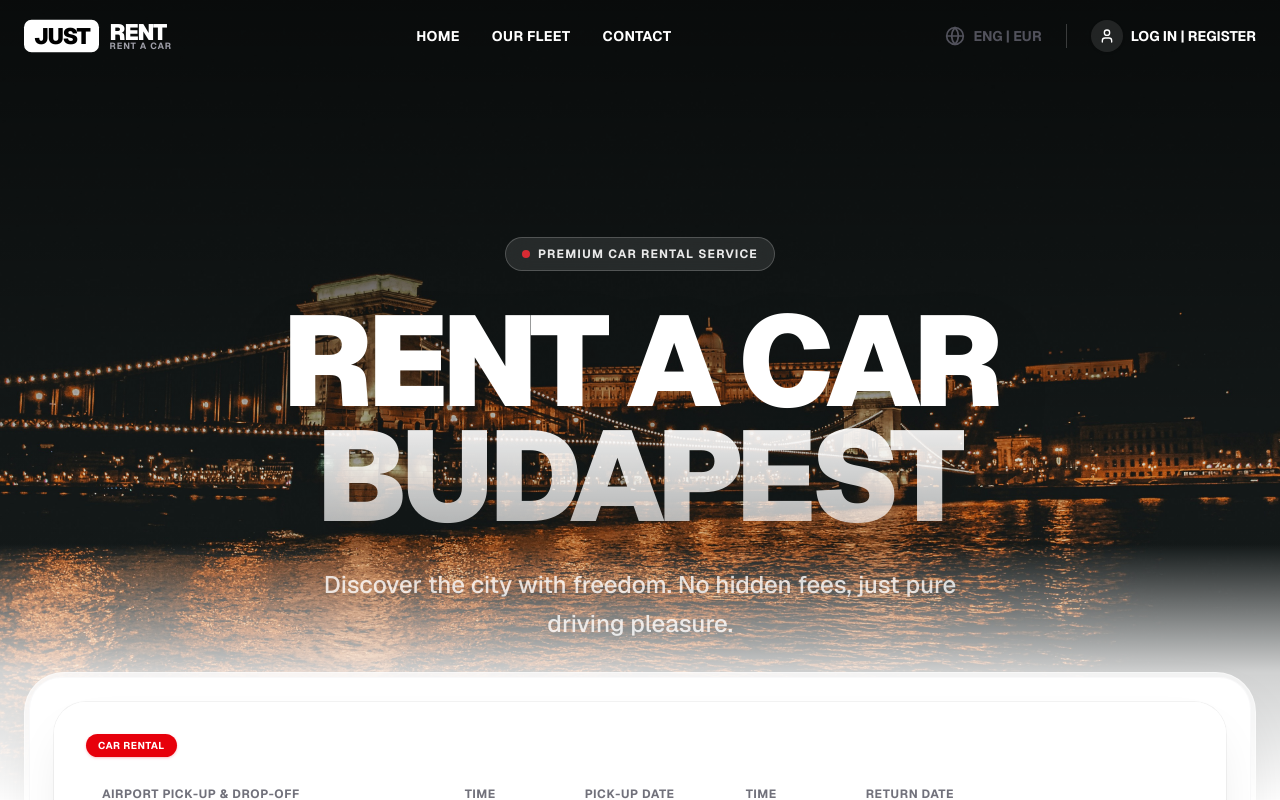
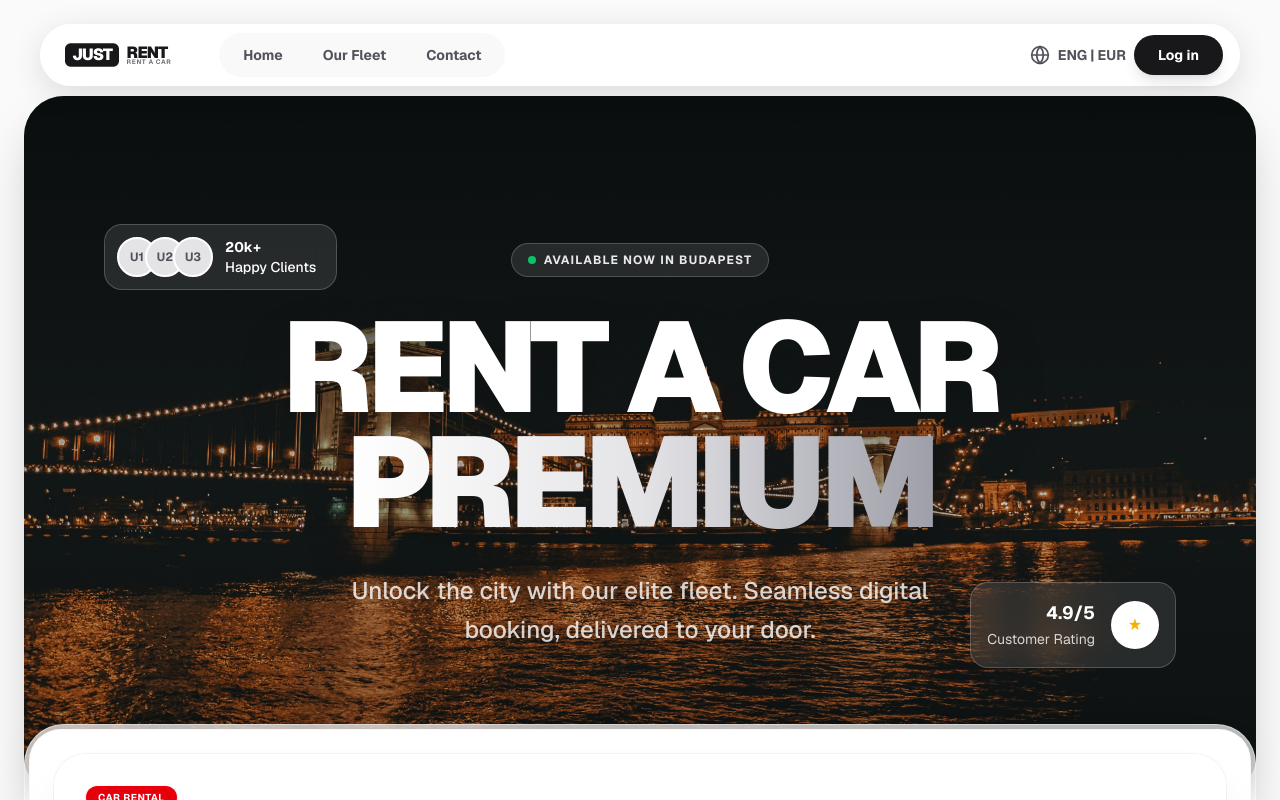
Before and after one commit to SaizoSan98/justrentweb, a Next.js app: page / in a window 1280 px wide. Shown: the top 800 px of the page. Built offline with nearby package versions, Linux system fonts and the light colour scheme; no server answers; the database is empty.

Commit message:
feat: redesign hero as floating card, new pill header, glassmorphic elements

```diff
--- a/src/app/page.tsx
+++ b/src/app/page.tsx
@@ -44,15 +44,15 @@ export default async function LandingPage() {
   const t = (key: string, section: string = "hero") => (dictionary as any)?.[section]?.[key] || key
 
   return (
-    <div className="flex flex-col min-h-screen bg-white font-sans selection:bg-black selection:text-white">
-      {/* Navbar */}
+    <div className="flex flex-col min-h-screen bg-zinc-50 font-sans selection:bg-black selection:text-white">
+      {/* Navbar - Now floating inside/above the hero via CSS */}
       <Header transparent={true} user={session?.user} dictionary={dictionary} lang={lang} />
 
-      {/* Hero Section */}
+      {/* Hero Section - The Card */}
       <Hero dictionary={dictionary} />
 
       {/* Floating Booking Engine - Bridging Hero & Content */}
-      <div className="container mx-auto px-6 relative z-30 -mt-32 mb-32">
+      <div className="container mx-auto px-6 relative z-30 -mt-24 mb-32">
         <div className="bg-white/70 backdrop-blur-xl border border-white/40 p-1 rounded-[2.5rem] shadow-[0_32px_64px_-12px_rgba(0,0,0,0.1)]">
           <div className="bg-white rounded-[2rem] p-6 border border-zinc-100/50">
              <BookingEngine dictionary={dictionary} />
--- a/src/components/home/Hero.tsx
+++ b/src/components/home/Hero.tsx
@@ -17,7 +17,8 @@ export function Hero({ dictionary }: { dictionary?: Dictionary }) {
   }
 
   return (
-    <section className="relative h-[90vh] min-h-[800px] flex flex-col justify-center items-center overflow-hidden">
+    <div className="pt-24 px-4 pb-4 md:px-6 md:pb-6 bg-zinc-50">
+      <section className="relative h-[85vh] min-h-[700px] flex flex-col justify-center items-center overflow-hidden rounded-[2.5rem] shadow-2xl">
 
         {/* Background Image with Parallax-like feel */}
         <div className="absolute inset-0 z-0">
@@ -29,13 +30,45 @@ export function Hero({ dictionary }: { dictionary?: Dictionary }) {
             priority
           />
           {/* Gradient Overlay for Text Readability */}
-        <div className="absolute inset-0 bg-gradient-to-b from-black/60 via-black/20 to-transparent" />
-
-        {/* Bottom Fade to White - Crucial for seamless transition */}
-        <div className="absolute bottom-0 left-0 w-full h-64 bg-gradient-to-t from-white via-white/80 to-transparent" />
+          <div className="absolute inset-0 bg-gradient-to-b from-black/50 via-black/20 to-black/40" />
         </div>
 
-      <div className="container mx-auto px-6 relative z-20 text-center pt-20">
+        {/* Floating Glassmorphic Elements (Decorations) */}
+        <motion.div
+          initial={{ opacity: 0, x: -50 }}
+          animate={{ opacity: 1, x: 0 }}
+          transition={{ delay: 0.5, duration: 0.8 }}
+          className="absolute top-32 left-10 md:left-20 hidden lg:flex items-center gap-3 bg-white/10 backdrop-blur-md p-3 rounded-2xl border border-white/20"
+        >
+          <div className="flex -space-x-3">
+             {[1,2,3].map(i => (
+               <div key={i} className="w-10 h-10 rounded-full bg-zinc-200 border-2 border-white flex items-center justify-center text-xs font-bold text-zinc-600">
+                 U{i}
+               </div>
+             ))}
+          </div>
+          <div className="text-white text-sm font-medium pr-2">
+            <span className="block font-bold">20k+</span>
+            Happy Clients
+          </div>
+        </motion.div>
+
+        <motion.div
+          initial={{ opacity: 0, x: 50 }}
+          animate={{ opacity: 1, x: 0 }}
+          transition={{ delay: 0.7, duration: 0.8 }}
+          className="absolute bottom-32 right-10 md:right-20 hidden lg:flex items-center gap-4 bg-white/10 backdrop-blur-md p-4 rounded-2xl border border-white/20"
+        >
+          <div className="text-white text-right">
+            <span className="block font-bold text-lg">4.9/5</span>
+            <span className="text-sm text-white/80">Customer Rating</span>
+          </div>
+          <div className="w-12 h-12 bg-white rounded-full flex items-center justify-center text-yellow-500">
+             ★
+          </div>
+        </motion.div>
+
+        <div className="container mx-auto px-6 relative z-20 text-center">
           <motion.div
             initial={{ opacity: 0, y: 40 }}
             animate={{ opacity: 1, y: 0 }}
@@ -43,20 +76,21 @@ export function Hero({ dictionary }: { dictionary?: Dictionary }) {
             className="max-w-5xl mx-auto"
           >
             <div className="inline-flex items-center gap-2 px-4 py-2 rounded-full bg-white/10 backdrop-blur-md border border-white/20 mb-8">
-             <span className="w-2 h-2 rounded-full bg-red-500 animate-pulse" />
-             <span className="text-white/90 text-xs font-bold tracking-widest uppercase">Premium Car Rental Service</span>
+               <span className="w-2 h-2 rounded-full bg-green-400 animate-pulse" />
+               <span className="text-white/90 text-xs font-bold tracking-widest uppercase">Available Now in Budapest</span>
             </div>
 
             <h1 className="text-6xl md:text-8xl lg:text-9xl font-black text-white tracking-tighter leading-[0.9] mb-8 drop-shadow-2xl">
               RENT A CAR <br/>
-            <span className="text-transparent bg-clip-text bg-gradient-to-b from-white to-white/60">BUDAPEST</span>
+              <span className="text-transparent bg-clip-text bg-gradient-to-r from-white via-zinc-200 to-zinc-400">PREMIUM</span>
             </h1>
 
             <p className="text-lg md:text-2xl text-white/80 max-w-2xl mx-auto leading-relaxed font-medium drop-shadow-lg">
-            Discover the city with freedom. No hidden fees, just pure driving pleasure.
+              Unlock the city with our elite fleet. Seamless digital booking, delivered to your door.
             </p>
           </motion.div>
         </div>
       </section>
+    </div>
   )
 }
--- a/src/components/layout/Header.tsx
+++ b/src/components/layout/Header.tsx
@@ -25,7 +25,7 @@ export function Header({ transparent = false, user, dictionary = {}, lang = "en"
 
   useEffect(() => {
     const handleScroll = () => {
-      setIsScrolled(window.scrollY > 50)
+      setIsScrolled(window.scrollY > 20)
     }
     window.addEventListener("scroll", handleScroll)
     return () => window.removeEventListener("scroll", handleScroll)
@@ -45,76 +45,63 @@ export function Header({ transparent = false, user, dictionary = {}, lang = "en"
       .slice(0, 2) || "U";
   }
 
-  const isTransparent = transparent && !isScrolled
-  const textColor = isTransparent ? "text-white" : "text-zinc-900"
-  const navHoverColor = isTransparent ? "hover:text-red-400" : "hover:text-red-600"
+  // Always white text on transparent, black on white background
+  // Floating pill style logic
+  const isFloating = true;
 
   return (
+    <div className="fixed top-6 left-0 right-0 z-50 flex justify-center px-4 pointer-events-none">
       <header className={cn(
-      "fixed top-0 w-full z-50 transition-all duration-300 border-b",
-      isTransparent
-        ? "bg-transparent border-transparent py-4"
-        : "bg-white/95 backdrop-blur-md border-zinc-200 py-2 shadow-sm"
+        "pointer-events-auto transition-all duration-500 ease-[cubic-bezier(0.22,1,0.36,1)]",
+        "flex items-center justify-between px-2 py-2 rounded-full",
+        "bg-white/90 backdrop-blur-xl border border-white/20 shadow-[0_8px_32px_rgba(0,0,0,0.12)]",
+        isScrolled ? "w-[90%] md:w-[70%] lg:w-[50%]" : "w-[95%] md:w-[85%] lg:w-[1200px]"
       )}>
-      <div className="container mx-auto px-6 flex items-center justify-between">
+        <div className="flex items-center gap-1 pl-4">
           {/* Logo */}
-        <Link href="/" className="flex items-center group">
-          <Logo
-            className="scale-125 origin-left transition-transform group-hover:scale-110"
-            variant={isTransparent ? "light" : "dark"}
-          />
+          <Link href="/" className="flex items-center group mr-8">
+             <Logo variant="dark" className="scale-90 origin-left" />
           </Link>
 
-        {/* Desktop Nav */}
-        <nav className="hidden md:flex gap-8 text-sm font-bold tracking-wide uppercase">
-          <Link href="/" className={cn("transition-colors", textColor, navHoverColor)}>{t('home')}</Link>
-          <Link href="/fleet" className={cn("transition-colors", textColor, navHoverColor)}>{t('fleet')}</Link>
-          <Link href="#contact" className={cn("transition-colors", textColor, navHoverColor)}>{t('contact')}</Link>
+          {/* Desktop Nav - Now Pill Style */}
+          <nav className="hidden md:flex items-center bg-zinc-100/50 rounded-full px-1 py-1">
+            {[
+              { href: "/", label: t('home') },
+              { href: "/fleet", label: t('fleet') },
+              { href: "/contact", label: t('contact') }
+            ].map((link) => (
+              <Link
+                key={link.href}
+                href={link.href}
+                className="px-5 py-2 rounded-full text-sm font-bold text-zinc-600 hover:text-zinc-900 hover:bg-white transition-all duration-300"
+              >
+                {link.label}
+              </Link>
+            ))}
           </nav>
+        </div>
 
         {/* Right Actions */}
-        <div className="flex items-center gap-6">
+        <div className="flex items-center gap-2 pr-2">
           {/* Language Selector */}
-          <div className={isTransparent ? "text-white" : "text-zinc-900"}>
+          <div className="hidden sm:block text-zinc-900">
             <LanguageSwitcher currentLang={lang} />
           </div>
 
-          <div className={cn("w-px h-6 hidden md:block", isTransparent ? "bg-white/20" : "bg-zinc-200")} />
-
           {/* Auth Trigger */}
           {user ? (
-            <div className="flex items-center gap-4">
+            <div className="flex items-center gap-2">
               <Link href={user.role === 'ADMIN' ? "/admin" : "/dashboard"}>
-                <Button variant="ghost" className={cn("hidden md:flex items-center gap-2 hover:bg-transparent p-0 h-auto transition-colors group font-normal", textColor, navHoverColor)}>
-                  <div className={cn(
-                    "w-8 h-8 rounded-full flex items-center justify-center transition-all duration-300 shadow-sm group-hover:shadow-md text-xs font-bold",
-                    isTransparent ? "bg-white/10 text-white group-hover:bg-white/20" : "bg-zinc-100 text-zinc-900 group-hover:bg-red-50"
-                  )}>
-                    {getInitials(user.name)}
-                  </div>
-                  <span className="text-sm font-bold uppercase group-hover:underline decoration-2 underline-offset-4">
-                    {t('welcome')}, {getInitials(user.name)}
-                  </span>
+                <Button variant="ghost" className="rounded-full w-10 h-10 p-0 bg-zinc-900 text-white hover:bg-zinc-800 hover:scale-105 transition-all">
+                   <span className="text-xs font-bold">{getInitials(user.name)}</span>
                 </Button>
               </Link>
-              <form action={logoutAction}>
-                <Button variant="ghost" size="sm" className={cn("hover:text-red-600", isTransparent ? "text-zinc-300" : "text-zinc-500")}>
-                  <LogOut className="w-4 h-4 mr-2" />
-                  {t('signout')}
-                </Button>
-              </form>
             </div>
           ) : (
             <AuthModal
               trigger={
-                <Button variant="ghost" className={cn("hidden md:flex items-center gap-2 hover:bg-transparent p-0 h-auto transition-colors group font-normal", textColor, navHoverColor)}>
-                  <div className={cn(
-                    "w-8 h-8 rounded-full flex items-center justify-center transition-all duration-300 shadow-sm group-hover:shadow-md",
-                    isTransparent ? "bg-white/10 text-white group-hover:bg-white/20" : "bg-zinc-100 text-zinc-900 group-hover:bg-red-50"
-                  )}>
-                    <User className="w-4 h-4" />
-                  </div>
-                  <span className="text-sm font-bold uppercase group-hover:underline decoration-2 underline-offset-4">{t('login')} | {t('register')}</span>
+                <Button className="rounded-full bg-zinc-900 text-white hover:bg-zinc-800 px-6 font-bold shadow-lg hover:shadow-xl hover:scale-105 transition-all">
+                  {t('login')}
                 </Button>
               }
             />
@@ -123,91 +110,29 @@ export function Header({ transparent = false, user, dictionary = {}, lang = "en"
           {/* Mobile Menu Toggle */}
           <Sheet open={isMobileMenuOpen} onOpenChange={setIsMobileMenuOpen}>
             <SheetTrigger asChild>
-              <Button variant="ghost" size="icon" className={cn("md:hidden", textColor)}>
-                <Menu className="w-6 h-6" />
+              <Button variant="ghost" size="icon" className="md:hidden text-zinc-900 rounded-full w-10 h-10 hover:bg-zinc-100">
+                <Menu className="w-5 h-5" />
               </Button>
             </SheetTrigger>
             <SheetContent side="right" className="w-[300px] sm:w-[400px] bg-white p-0 flex flex-col">
+              {/* ... existing mobile menu content ... */}
               <div className="p-6 border-b border-zinc-100 flex items-center justify-between">
                 <Link href="/" onClick={() => setIsMobileMenuOpen(false)}>
                   <Logo variant="dark" />
                 </Link>
-                {/* Close button is automatically added by SheetContent, but we can customize if needed */}
               </div>
 
               <div className="flex-1 overflow-y-auto p-6 flex flex-col gap-6">
                 <nav className="flex flex-col gap-4">
-                  <Link
-                    href="/"
-                    className="text-lg font-bold text-zinc-900 hover:text-red-600 transition-colors"
-                    onClick={() => setIsMobileMenuOpen(false)}
-                  >
-                    {t('home')}
-                  </Link>
-                  <Link
-                    href="/fleet"
-                    className="text-lg font-bold text-zinc-900 hover:text-red-600 transition-colors"
-                    onClick={() => setIsMobileMenuOpen(false)}
-                  >
-                    {t('fleet')}
-                  </Link>
-                  <Link
-                    href="#contact"
-                    className="text-lg font-bold text-zinc-900 hover:text-red-600 transition-colors"
-                    onClick={() => setIsMobileMenuOpen(false)}
-                  >
-                    {t('contact')}
-                  </Link>
+                  <Link href="/" className="text-lg font-bold text-zinc-900" onClick={() => setIsMobileMenuOpen(false)}>{t('home')}</Link>
+                  <Link href="/fleet" className="text-lg font-bold text-zinc-900" onClick={() => setIsMobileMenuOpen(false)}>{t('fleet')}</Link>
+                  <Link href="/contact" className="text-lg font-bold text-zinc-900" onClick={() => setIsMobileMenuOpen(false)}>{t('contact')}</Link>
                 </nav>
-
-                <div className="h-px bg-zinc-100 w-full my-2" />
-
-                {/* Mobile Auth */}
-                {user ? (
-                  <div className="flex flex-col gap-4">
-                    <div className="flex items-center gap-3 mb-2">
-                      <div className="w-10 h-10 rounded-full bg-zinc-100 flex items-center justify-center text-zinc-900 font-bold border border-zinc-200">
-                        {getInitials(user.name)}
-                      </div>
-                      <div>
-                        <div className="font-bold text-zinc-900">{user.name || "User"}</div>
-                        <div className="text-xs text-zinc-500">{user.email}</div>
-                      </div>
-                    </div>
-
-                    <Link href={user.role === 'ADMIN' ? "/admin" : "/dashboard"} onClick={() => setIsMobileMenuOpen(false)}>
-                      <Button variant="outline" className="w-full justify-start">
-                        <User className="w-4 h-4 mr-2" />
-                        {t('profile')}
-                      </Button>
-                    </Link>
-
-                    <form action={async () => {
-                      await logoutAction()
-                      setIsMobileMenuOpen(false)
-                    }}>
-                      <Button variant="ghost" className="w-full justify-start text-red-600 hover:text-red-700 hover:bg-red-50">
-                        <LogOut className="w-4 h-4 mr-2" />
-                        {t('signout')}
-                      </Button>
-                    </form>
-                  </div>
-                ) : (
-                  <div className="flex flex-col gap-3">
-                    <AuthModal
-                      trigger={
-                        <Button className="w-full bg-zinc-900 text-white hover:bg-zinc-800">
-                          {t('login')} / {t('register')}
-                        </Button>
-                      }
-                    />
-                  </div>
-                )}
               </div>
             </SheetContent>
           </Sheet>
         </div>
+      </header>
     </div>
-    </header>
   )
 }
```
Lines whose indentation alone changed are shown as unchanged.
